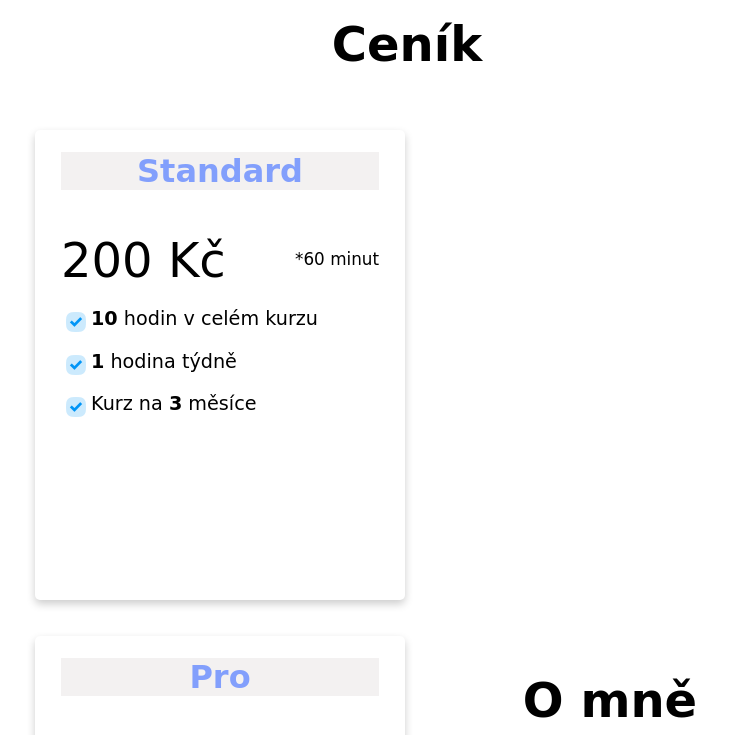
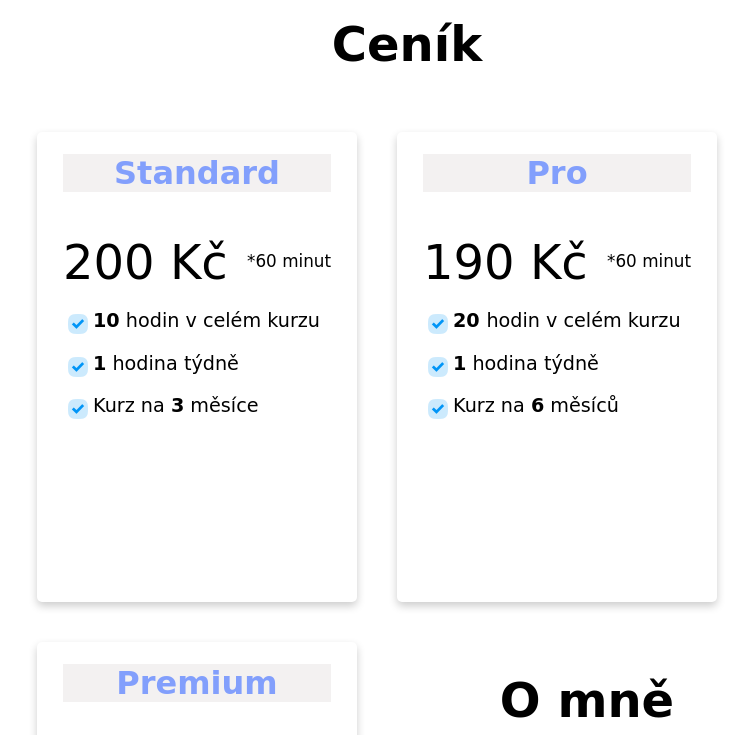
Before and after one commit to vmazurova/rovnikovy-projekt, a plain HTML site: page index.html in a window 1280 px wide. Shown: the part 1760-2495 px from the top of the page, without its empty margins (233-984 px from the left). Drawn offline with Linux system fonts and the light colour scheme; a web font is replaced by a local one.

Commit message:
Update styly.css

```diff
--- a/css/styly.css
+++ b/css/styly.css
@@ -156,11 +156,11 @@ footer{
   box-shadow: 0 4px 8px 0 rgba(0,0,0,0.2);
   transition: 0.3s;
   border-radius: 5px;
-  width: 350px;
+  width: 300px;
   height: 450px;
   float: left;
   padding: 10px;
-  margin: 18px;
+  margin: 20px;
   background-color: rgb(255, 255, 255);
 
 }
```
